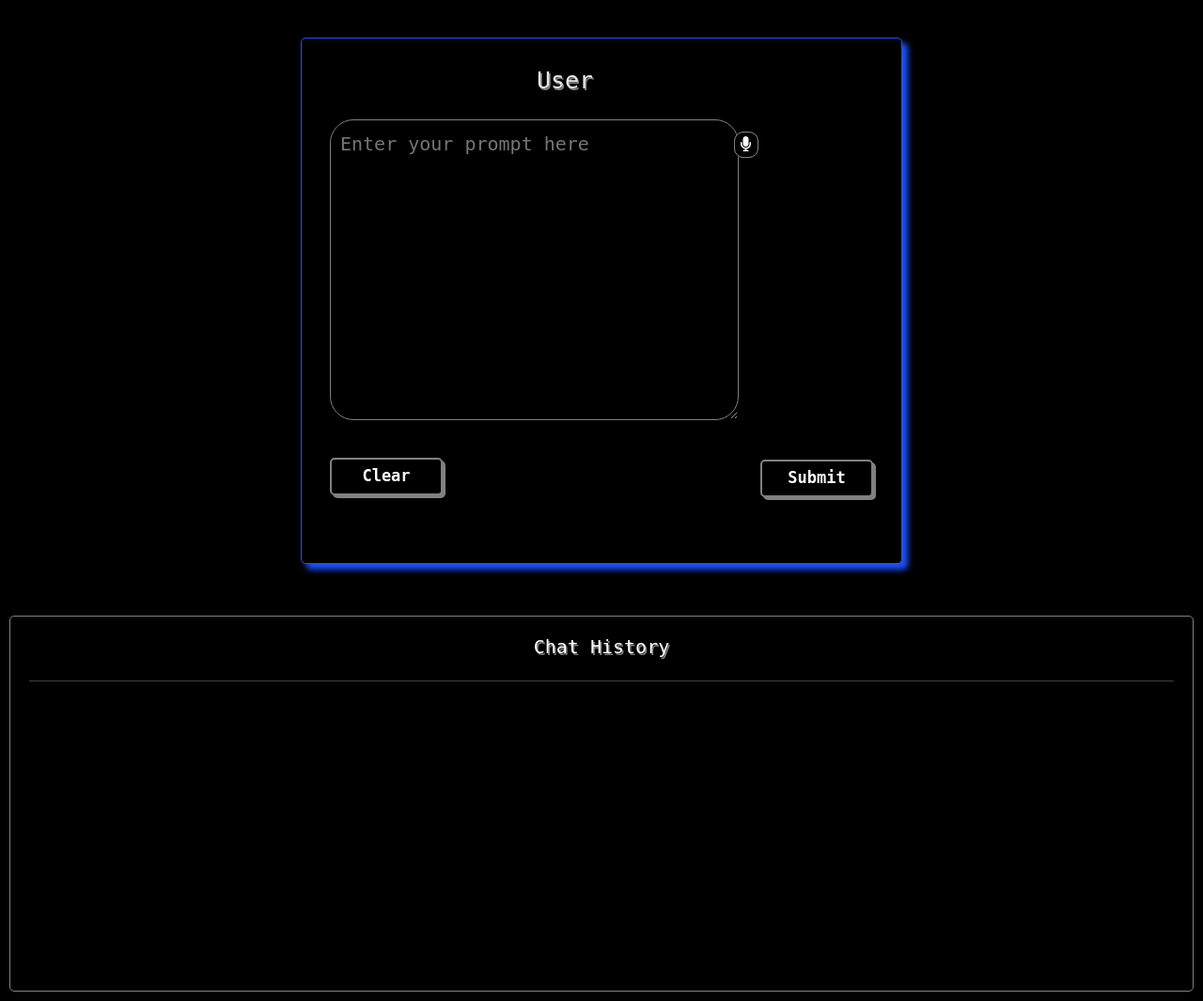
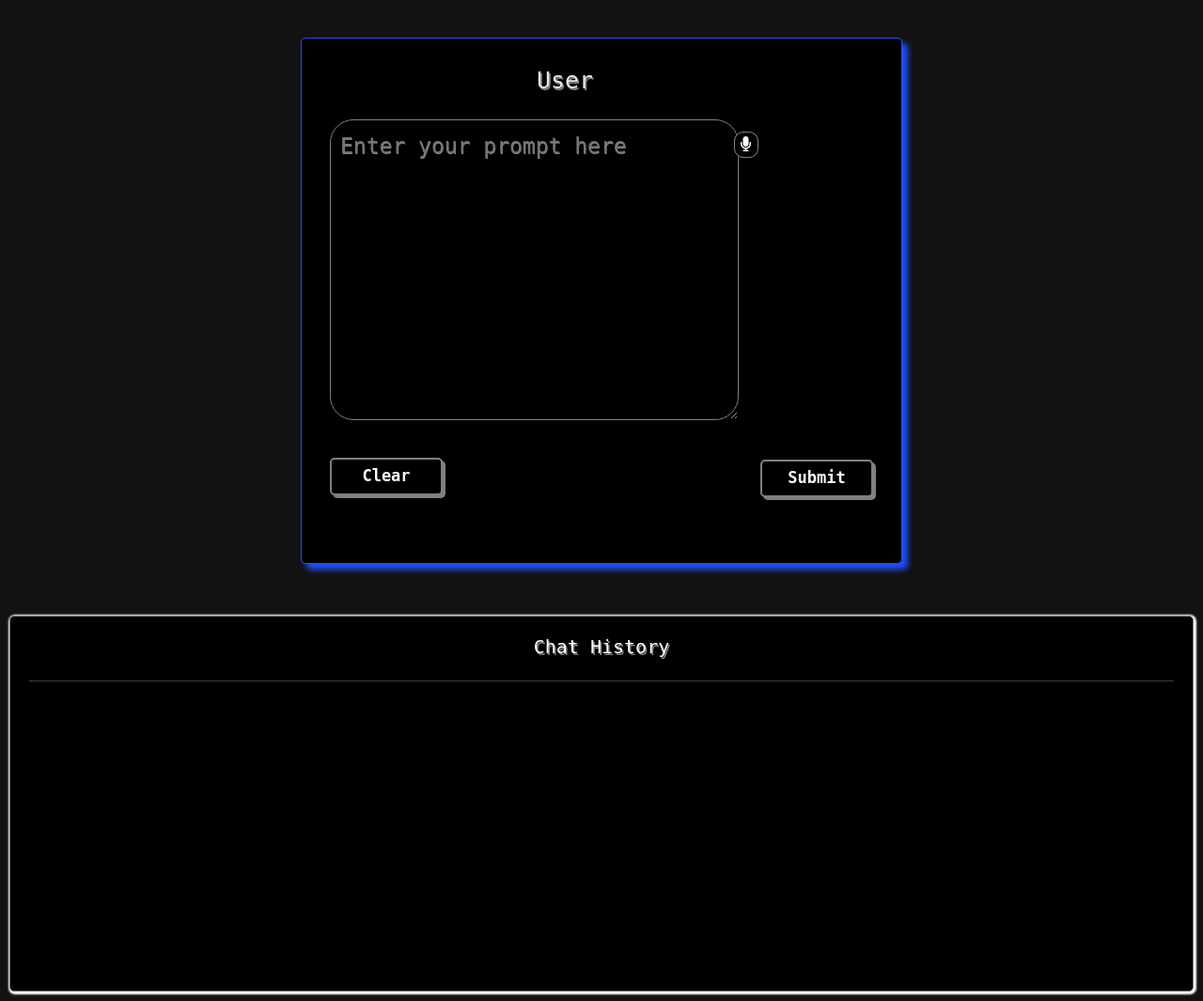
Before and after one commit to hetkothari09/Deploy-Strat-Maker, a Flask app: template templates/interfaceTesting.html in a window 1280 px wide; the page is wider, and only the part inside the window is pictured. Shown: the part 79-1144 px from the top of that part at 94% size. Run offline with Flask 3, Linux system fonts and the light colour scheme; the template is opened without the code that fills it, so the values that code supplies are empty; some libraries are stand-ins or nearby versions.

Commit message:
changed some styling of elements

```diff
--- a/static/interface.css
+++ b/static/interface.css
@@ -4,7 +4,7 @@
       font-family: monospace;
     }
     body.light-mode {
-      background-color: black;
+      background-color: #121212;
       background-image: linear-gradient(to top, #fffff4);
       color: black;
       font-family: monospace;
@@ -101,12 +100,15 @@
 
     .result-box2 {
       margin-top: -5px;
+      border: 3px solid gray;
+      border-top: 3px solid gray;
     }
 
     .light-mode .result-box2 {
       background-color: black;
       border: 1px solid gray;
       text-shadow:1px 1px black;
+      box-shadow: 1px 1px 2px 2px white;
     }
 
     .light-mode .timestamp {
@@ -131,7 +133,7 @@
       display: flex;
       width: 87%;
       padding: 10px;
-      font-size: 13px;
+      font-size: 23px;
       border: 5px solid #ddd;
       border-radius: 25px;
       resize: vertical;
@@ -139,13 +141,16 @@
       background-color: gray;
       color: black;
       height: 80%;
+      text-shadow: 0.7px 0.7px black;
     }
 
 
     .light-mode textarea{
        border: 0.5px solid gray;
        background-color: black;
-       color:white;
+       font-size: 23px;
+       color: green;
+       text-shadow: 0.5px 0.5px gray;
     }
 
     .light-mode .form-label{
--- a/templates/interfaceTesting.html
+++ b/templates/interfaceTesting.html
@@ -63,7 +63,7 @@
     <form action="/{{username}}" method="POST" class="box">
       <div class="mb-3">
         <label for="prompt_data" class="form-label" style="padding-bottom: 10px; display:flex; justify-content:center;"><h5 style="font-size:25px">User</h5></label>
-        <textarea name="prompt_data" placeholder="Enter your prompt here" id="prompt_data" style="font-size:20px; text-shadow: 0.5px 0.5px black;" required></textarea>
+        <textarea name="prompt_data" placeholder="Enter your prompt here" id="prompt_data" style="" required></textarea>
         <!-- mic button -->
         <div style="display:flex; position:relative; justify-content: flex-end; margin-top:-39vh; margin-right: -12px;">
           <button type="button" onclick="toggleSpeechRecognition()" class="mic-button">
@@ -107,8 +107,7 @@
         </div>
         </div>
 
-
-            <button class="uf-btn" onclick="getRules()" style="height:30px; background-color: gray; color: black; margin-left: 61vh; margin-bottom: -20px; color: white; border-radius: 3px; ">Get rules</button>
+        <button class="uf-btn" onclick="getRules()" style="height:30px; background-color: gray; color: black; margin-left: 61vh; margin-bottom: -20px; color: white; border-radius: 3px; ">Get rules</button>
 <!--            <button class="uf-btn" onclick="addRuleGroup()" style="height:30px;">Add Group</button>-->
         <!--            <button class="uf-btn" onclick="testwindow()">TestWindow</button>-->
 <!--            {{result | replace('\n', '<br>') | safe}}-->
```
Also changed, not shown: other parts of static/interface.css (+29 -2 lines).
